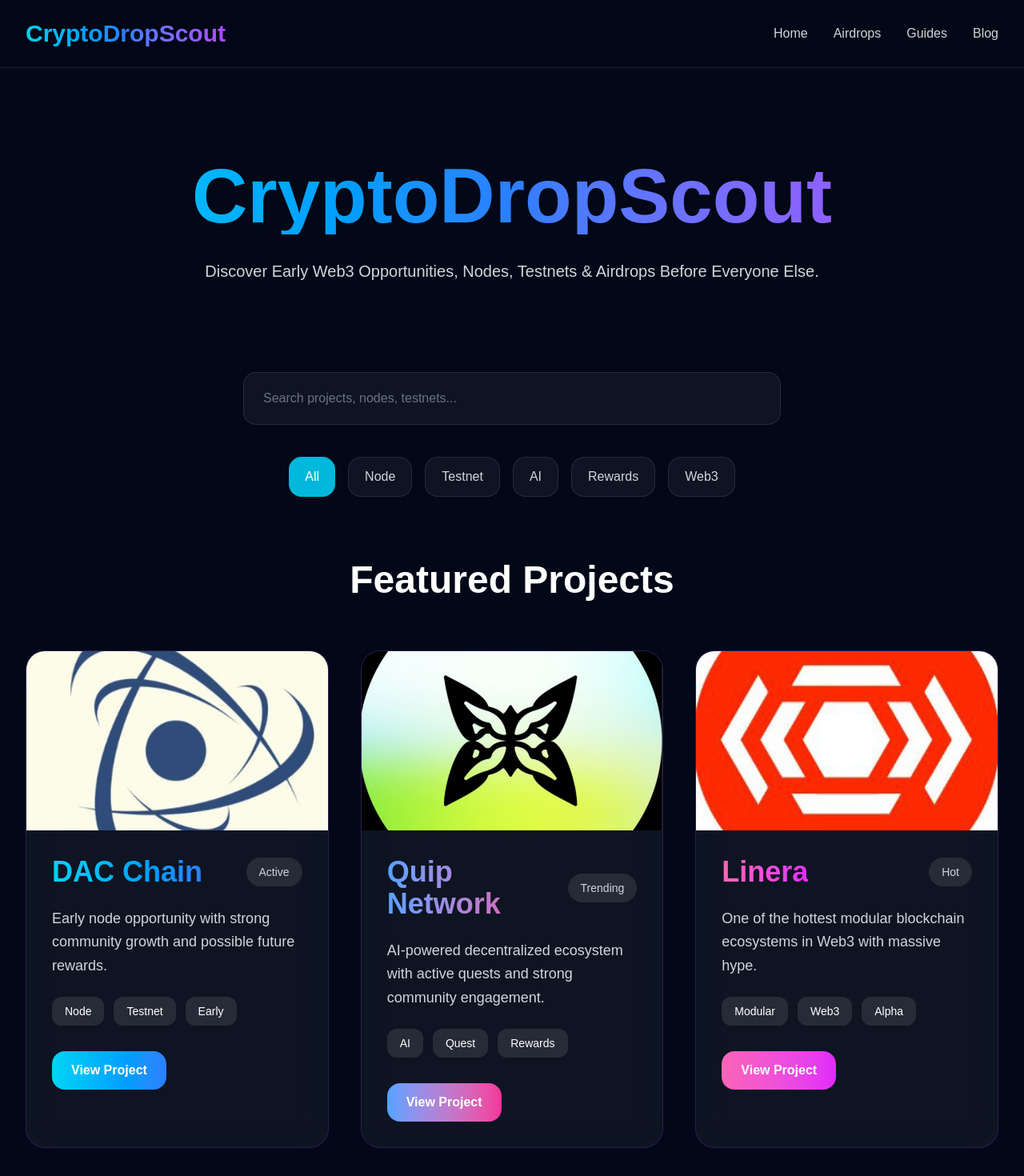
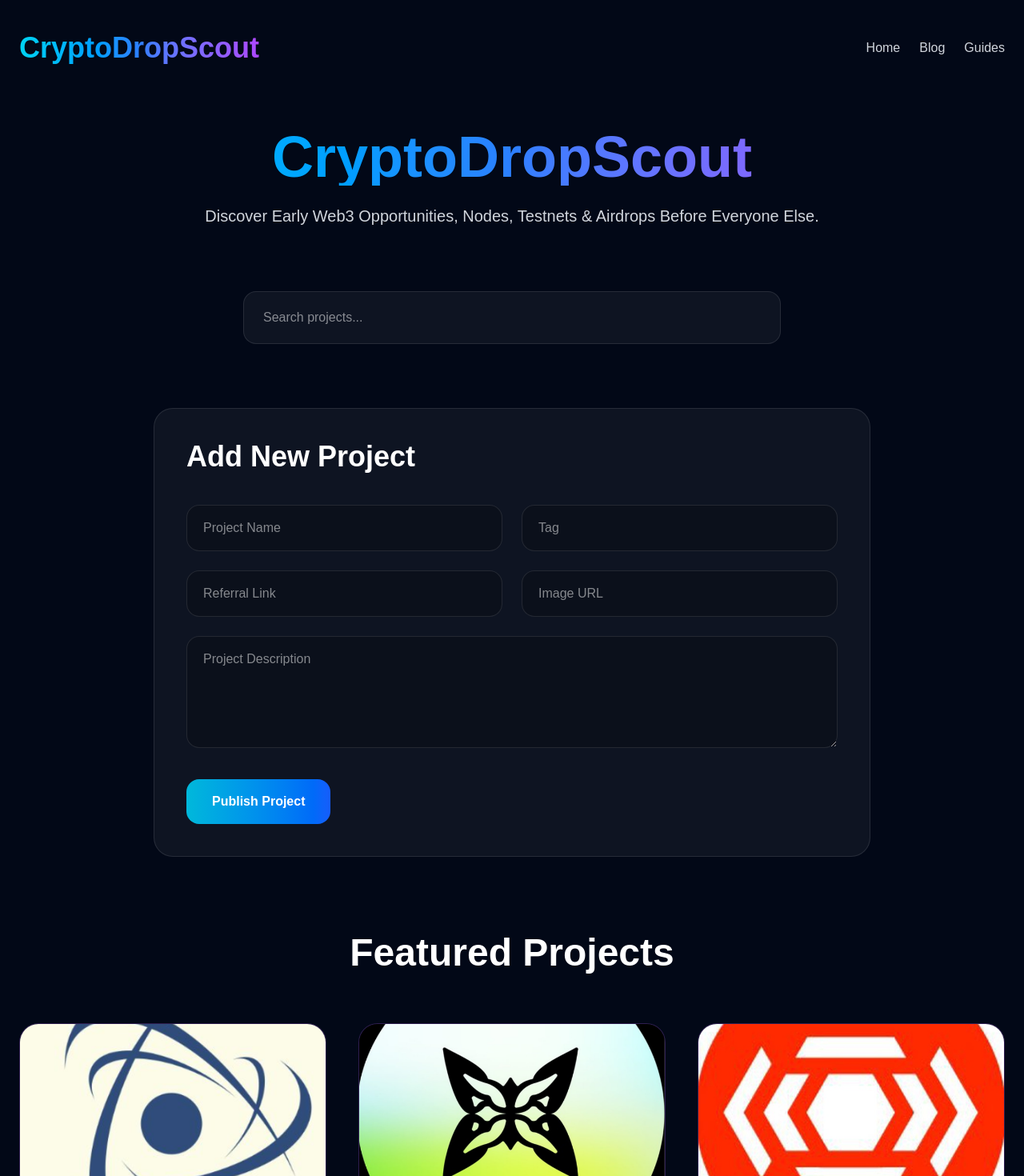
Before and after one commit to Hunterkak/cryptodropscout, a Next.js app: page / in a window 1280 px wide. Shown: the top 1470 px of the page at 80% size. Built offline with nearby package versions, Linux system fonts and the light colour scheme.

Commit message:
added admin style project system

```diff
--- a/src/app/page.tsx
+++ b/src/app/page.tsx
@@ -2,124 +2,154 @@
 
 import Link from "next/link";
 import { useState } from "react";
-import { featuredProjects, airdrops } from "./data/projects";
+import { featuredProjects } from "./data/projects";
 
 export default function Home() {
 
   const [search, setSearch] = useState("");
-  const [activeFilter, setActiveFilter] = useState("All");
+  const [projects, setProjects] = useState(featuredProjects);
 
-  const filteredProjects = featuredProjects.filter((project) => {
+  const [title, setTitle] = useState("");
+  const [description, setDescription] = useState("");
+  const [link, setLink] = useState("");
+  const [image, setImage] = useState("");
+  const [tag, setTag] = useState("");
 
-    const matchesSearch =
-      project.title.toLowerCase().includes(search.toLowerCase()) ||
-      project.tags.join(" ").toLowerCase().includes(search.toLowerCase());
+  const addProject = () => {
 
-    const matchesFilter =
-      activeFilter === "All" ||
-      project.tags.includes(activeFilter);
+    if (!title || !description) return;
 
-    return matchesSearch && matchesFilter;
-  });
+    const newProject = {
+      title,
+      description,
+      badge: "New",
+      tags: [tag || "Web3"],
+      link,
+      image,
+      color: "from-cyan-400 to-blue-500",
+    };
 
-  const filters = [
-    "All",
-    "Node",
-    "Testnet",
-    "AI",
-    "Rewards",
-    "Web3",
-  ];
+    setProjects([newProject, ...projects]);
+
+    setTitle("");
+    setDescription("");
+    setLink("");
+    setImage("");
+    setTag("");
+  };
+
+  const filteredProjects = projects.filter((project) =>
+    project.title.toLowerCase().includes(search.toLowerCase()) ||
+    project.tags.join(" ").toLowerCase().includes(search.toLowerCase())
+  );
 
   return (
-    <main className="min-h-screen bg-[#020817] text-white overflow-hidden">
+    <main className="min-h-screen bg-[#020817] text-white px-6 py-10">
 
       {/* Navbar */}
-      <nav className="flex items-center justify-between px-6 md:px-8 py-6 border-b border-white/10 backdrop-blur-xl sticky top-0 z-50 bg-[#020817]/80">
+      <nav className="flex items-center justify-between mb-20">
 
-        <h1 className="text-2xl md:text-3xl font-extrabold bg-gradient-to-r from-cyan-400 via-blue-500 to-purple-500 bg-clip-text text-transparent">
+        <h1 className="text-4xl font-extrabold bg-gradient-to-r from-cyan-400 via-blue-500 to-purple-500 bg-clip-text text-transparent">
           CryptoDropScout
         </h1>
 
-        <div className="hidden md:flex gap-8 text-gray-300 font-medium">
+        <div className="flex gap-6 text-gray-300">
 
-          <a href="/" className="hover:text-cyan-400 transition">
-            Home
-          </a>
-
-          <a href="/airdrops" className="hover:text-cyan-400 transition">
-            Airdrops
-          </a>
-
-          <a href="/guides" className="hover:text-cyan-400 transition">
-            Guides
-          </a>
-
-          <a href="/blog" className="hover:text-cyan-400 transition">
-            Blog
-          </a>
+          <a href="/">Home</a>
+          <a href="/blog">Blog</a>
+          <a href="/guides">Guides</a>
 
         </div>
 
       </nav>
 
       {/* Hero */}
-      <section className="relative text-center py-28 px-6">
+      <section className="text-center">
 
-        <h1 className="text-6xl md:text-8xl font-extrabold bg-gradient-to-r from-cyan-400 via-blue-500 to-purple-500 bg-clip-text text-transparent">
+        <h1 className="text-7xl font-extrabold bg-gradient-to-r from-cyan-400 via-blue-500 to-purple-500 bg-clip-text text-transparent">
           CryptoDropScout
         </h1>
 
-        <p className="mt-8 text-xl text-gray-300 max-w-3xl mx-auto">
+        <p className="mt-6 text-xl text-gray-300 max-w-3xl mx-auto">
           Discover Early Web3 Opportunities, Nodes, Testnets & Airdrops Before Everyone Else.
         </p>
 
       </section>
 
       {/* Search */}
-      <section className="px-8 pb-10">
+      <section className="max-w-2xl mx-auto mt-20">
 
-        <div className="max-w-2xl mx-auto">
+        <input
+          type="text"
+          placeholder="Search projects..."
+          value={search}
+          onChange={(e) => setSearch(e.target.value)}
+          className="w-full px-6 py-5 rounded-2xl bg-white/5 border border-white/10 outline-none"
+        />
+
+      </section>
+
+      {/* Admin Form */}
+      <section className="max-w-4xl mx-auto mt-20 bg-white/5 border border-white/10 rounded-3xl p-10">
+
+        <h2 className="text-4xl font-bold mb-10">
+          Add New Project
+        </h2>
+
+        <div className="grid md:grid-cols-2 gap-6">
 
           <input
             type="text"
-            placeholder="Search projects, nodes, testnets..."
-            value={search}
-            onChange={(e) => setSearch(e.target.value)}
-            className="w-full px-6 py-5 rounded-2xl bg-white/5 border border-white/10 outline-none text-white placeholder:text-gray-500 focus:border-cyan-400 transition"
+            placeholder="Project Name"
+            value={title}
+            onChange={(e) => setTitle(e.target.value)}
+            className="px-5 py-4 rounded-2xl bg-black/20 border border-white/10"
+          />
+
+          <input
+            type="text"
+            placeholder="Tag"
+            value={tag}
+            onChange={(e) => setTag(e.target.value)}
+            className="px-5 py-4 rounded-2xl bg-black/20 border border-white/10"
+          />
+
+          <input
+            type="text"
+            placeholder="Referral Link"
+            value={link}
+            onChange={(e) => setLink(e.target.value)}
+            className="px-5 py-4 rounded-2xl bg-black/20 border border-white/10"
+          />
+
+          <input
+            type="text"
+            placeholder="Image URL"
+            value={image}
+            onChange={(e) => setImage(e.target.value)}
+            className="px-5 py-4 rounded-2xl bg-black/20 border border-white/10"
           />
 
         </div>
 
-      </section>
+        <textarea
+          placeholder="Project Description"
+          value={description}
+          onChange={(e) => setDescription(e.target.value)}
+          className="w-full mt-6 px-5 py-4 rounded-2xl bg-black/20 border border-white/10 min-h-[140px]"
+        />
 
-      {/* Filters */}
-      <section className="px-8 pb-20">
-
-        <div className="flex justify-center flex-wrap gap-4">
-
-          {filters.map((filter) => (
-
-            <button
-              key={filter}
-              onClick={() => setActiveFilter(filter)}
-              className={`px-5 py-3 rounded-2xl transition font-medium ${
-                activeFilter === filter
-                  ? "bg-cyan-500 text-white"
-                  : "bg-white/5 border border-white/10 text-gray-300 hover:bg-white/10"
-              }`}
-            >
-              {filter}
-            </button>
-
-          ))}
-
-        </div>
+        <button
+          onClick={addProject}
+          className="mt-8 px-8 py-4 rounded-2xl bg-gradient-to-r from-cyan-500 to-blue-600 font-semibold"
+        >
+          Publish Project
+        </button>
 
       </section>
 
-      {/* Featured Projects */}
-      <section className="px-8 pb-28">
+      {/* Projects */}
+      <section className="mt-24">
 
         <h2 className="text-5xl font-bold text-center mb-16">
           Featured Projects
@@ -131,7 +161,7 @@
 
             <div
               key={project.title}
-              className="bg-white/5 border border-purple-500/20 rounded-3xl overflow-hidden backdrop-blur-xl hover:scale-[1.02] transition"
+              className="bg-white/5 border border-purple-500/20 rounded-3xl overflow-hidden"
             >
 
               <img
@@ -150,7 +180,7 @@
                     {project.title}
                   </h3>
 
-                  <span className="bg-white/10 px-4 py-2 rounded-full text-sm text-gray-300">
+                  <span className="bg-white/10 px-4 py-2 rounded-full text-sm">
                     {project.badge}
                   </span>
 
@@ -177,7 +207,7 @@
 
                 <Link
                   href={project.link}
-                  className={`inline-block mt-8 px-6 py-3 rounded-2xl bg-gradient-to-r ${project.color} font-semibold hover:opacity-90 transition`}
+                  className={`inline-block mt-8 px-6 py-3 rounded-2xl bg-gradient-to-r ${project.color} font-semibold`}
                 >
                   View Project
                 </Link>
```
